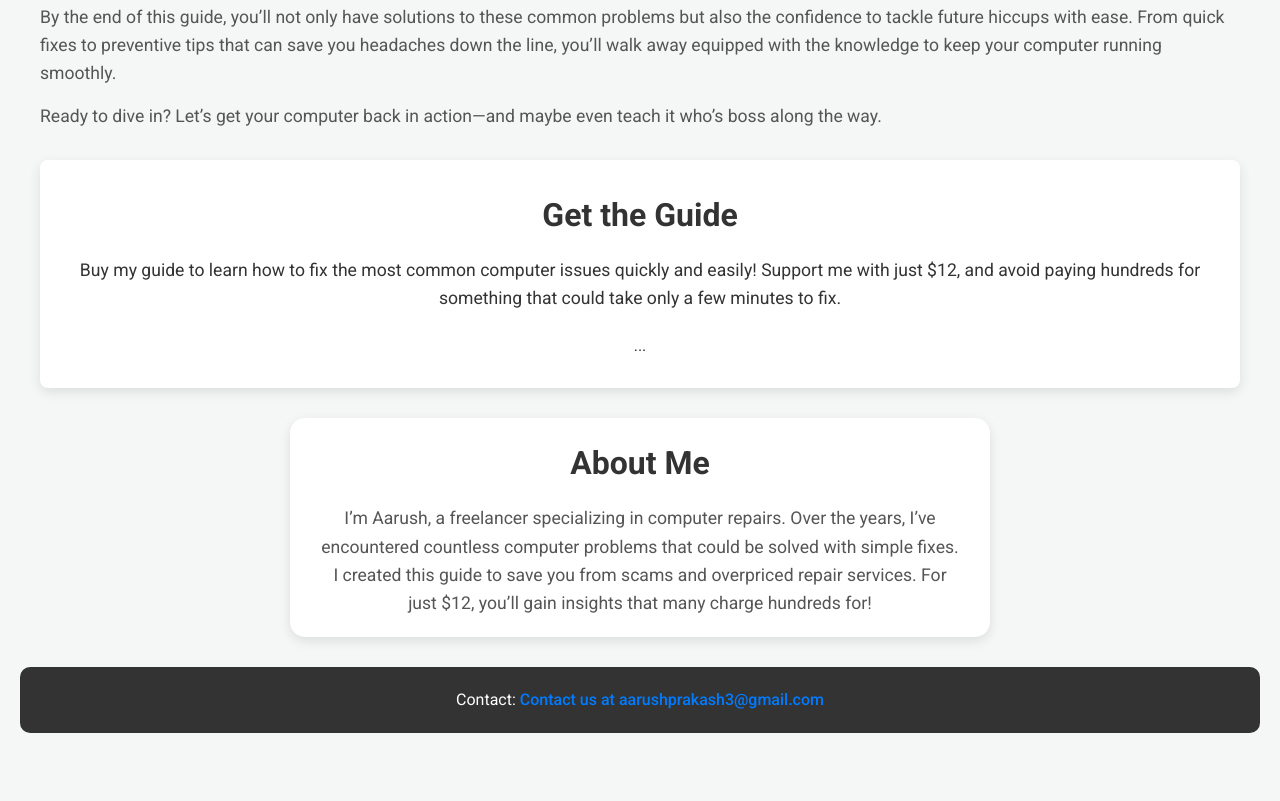
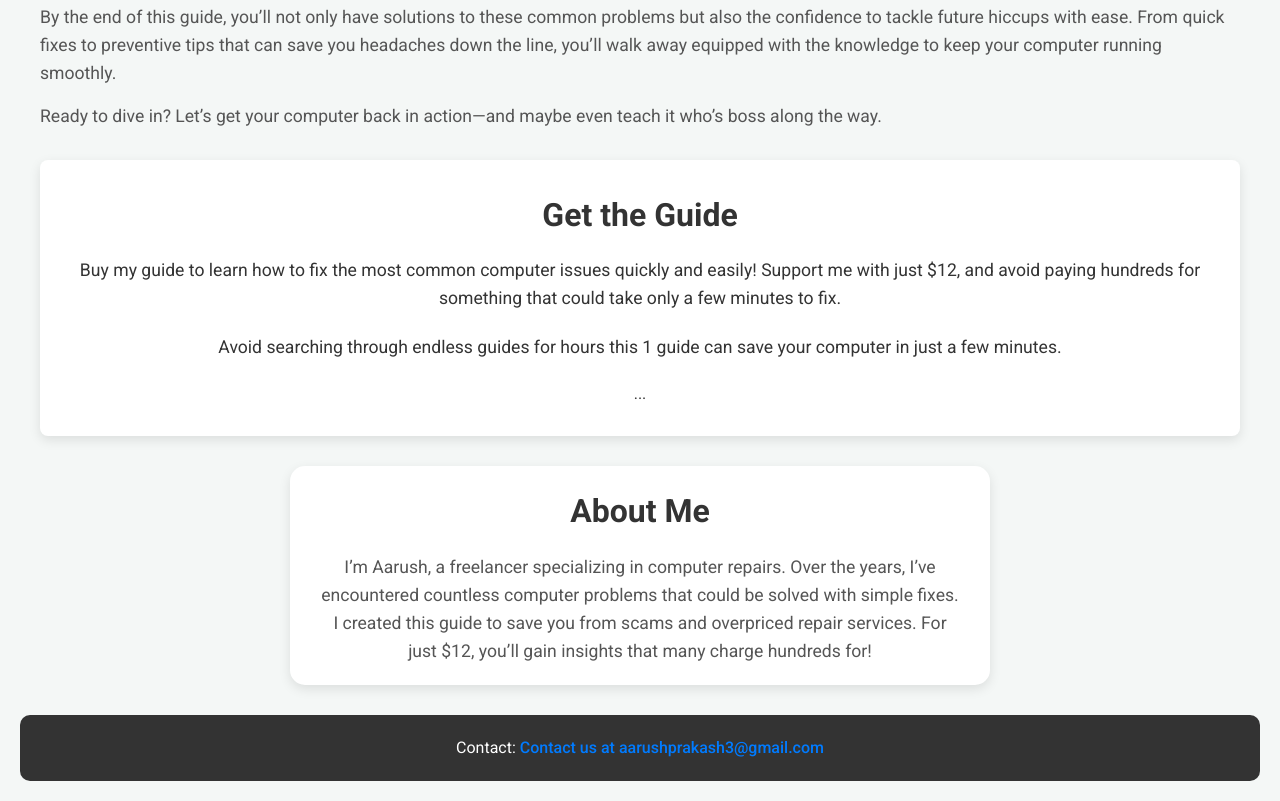
Before and after one commit to aarush67/TechFixPro, a plain HTML site: page index.html in a window 1280 px wide. Shown: the part 644-1445 px from the top of the page. Before the commit the page ends 1397 px from the top, so only its background shows below. Drawn offline with Linux system fonts and the light colour scheme; a script that the page names is missing.

Commit message:
Update index.html

```diff
--- a/index.html
+++ b/index.html
@@ -56,6 +56,7 @@
         <section id="Guide" class="payhip-section">
             <h2>Get the Guide</h2>
             <p>Buy my guide to learn how to fix the most common computer issues quickly and easily! Support me with just $12, and avoid paying hundreds for something that could take only a few minutes to fix.</p>
+            <p>Avoid searching through endless guides for hours this 1 guide can save your computer in just a few minutes.</p>
             <div class="payhip-embed-page" data-key="sAg3W">...</div>
             <script type="text/javascript" src="https://payhip.com/embed-page.js?v=24u68984"></script>
         </section>
```
